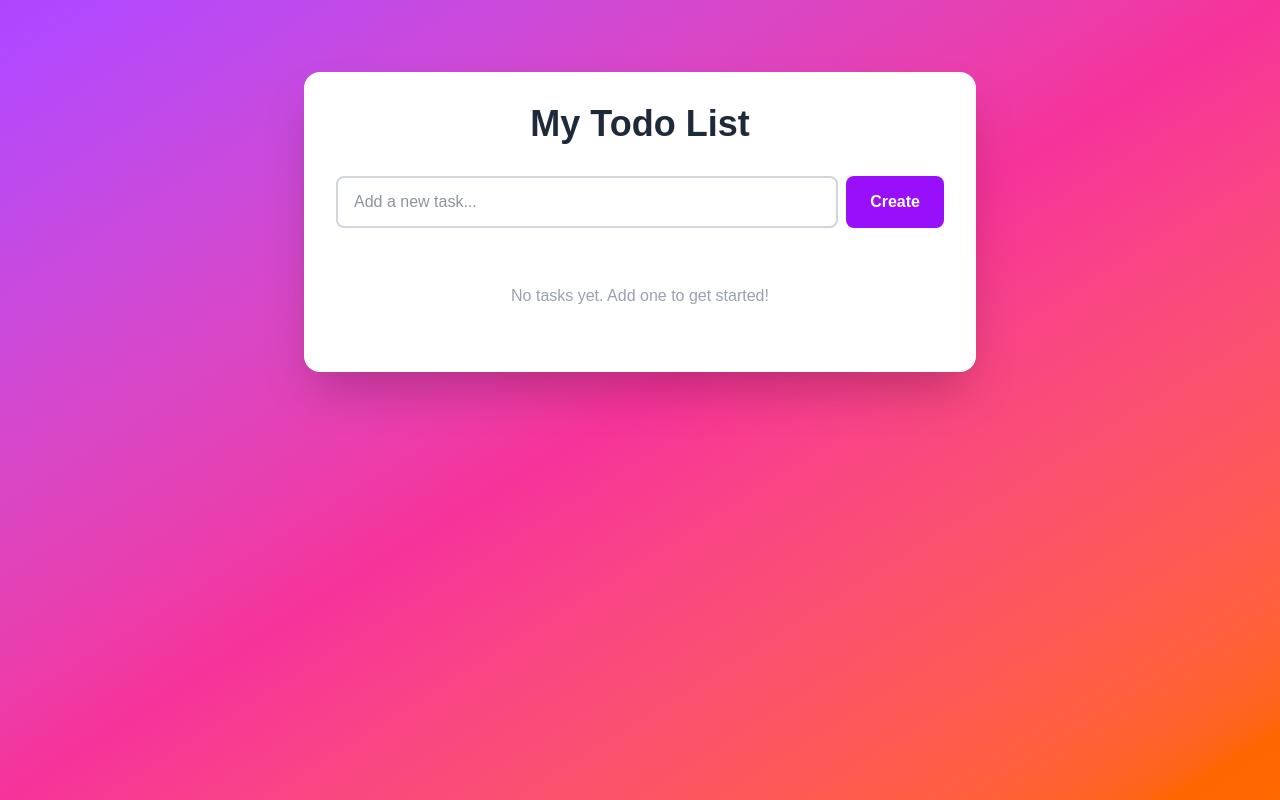
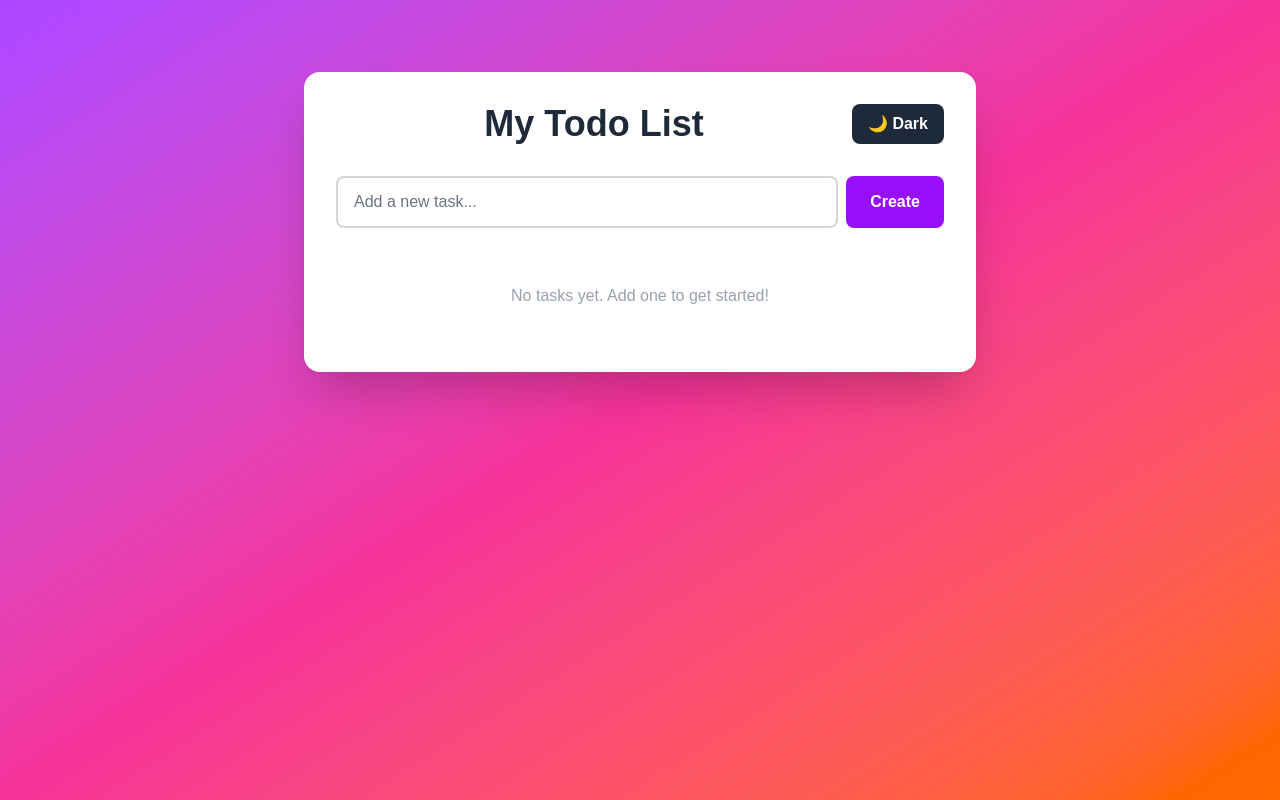
Before and after one commit to ns-test-org/test-app, a Next.js app in the folder packages/test-app/: page / in a window 1280 px wide. Built offline with nearby package versions, Linux system fonts and the light colour scheme.

Commit message:
AI chat session: Updated code and files

```diff
--- a/packages/test-app/src/app/page.tsx
+++ b/packages/test-app/src/app/page.tsx
@@ -11,6 +11,7 @@
 export default function TodoList() {
   const [todos, setTodos] = useState<Todo[]>([]);
   const [inputValue, setInputValue] = useState('');
+  const [isDarkMode, setIsDarkMode] = useState(false);
 
   const addTodo = () => {
     if (inputValue.trim() === '') return;
@@ -42,12 +43,34 @@
   };
 
   return (
-    <div className="min-h-screen bg-gradient-to-br from-purple-500 via-pink-500 to-orange-500 p-6">
+    <div className={`min-h-screen transition-colors duration-300 ${
+      isDarkMode
+        ? 'bg-gradient-to-br from-gray-900 via-gray-800 to-gray-900'
+        : 'bg-gradient-to-br from-purple-500 via-pink-500 to-orange-500'
+    } p-6`}>
       <div className="max-w-2xl mx-auto mt-12">
-        <div className="bg-white rounded-2xl shadow-2xl p-8">
-          <h1 className="text-4xl font-bold text-gray-800 mb-8 text-center">
-            My Todo List
-          </h1>
+        <div className={`rounded-2xl shadow-2xl p-8 transition-colors duration-300 ${
+          isDarkMode
+            ? 'bg-gray-800'
+            : 'bg-white'
+        }`}>
+          <div className="flex justify-between items-center mb-8">
+            <h1 className={`text-4xl font-bold text-center flex-1 ${
+              isDarkMode ? 'text-white' : 'text-gray-800'
+            }`}>
+              My Todo List
+            </h1>
+            <button
+              onClick={() => setIsDarkMode(!isDarkMode)}
+              className={`px-4 py-2 rounded-lg font-semibold transition-colors ${
+                isDarkMode
+                  ? 'bg-yellow-500 text-gray-900 hover:bg-yellow-400'
+                  : 'bg-gray-800 text-white hover:bg-gray-700'
+              }`}
+            >
+              {isDarkMode ? '☀️ Light' : '🌙 Dark'}
+            </button>
+          </div>
 
           {/* Input Section */}
           <div className="flex gap-2 mb-6">
@@ -57,11 +80,19 @@
               onChange={(e) => setInputValue(e.target.value)}
               onKeyPress={handleKeyPress}
               placeholder="Add a new task..."
-              className="flex-1 px-4 py-3 border-2 border-gray-300 rounded-lg focus:outline-none focus:border-purple-500 text-gray-800"
+              className={`flex-1 px-4 py-3 border-2 rounded-lg focus:outline-none transition-colors ${
+                isDarkMode
+                  ? 'bg-gray-700 border-gray-600 text-white placeholder-gray-400 focus:border-purple-400'
+                  : 'bg-white border-gray-300 text-gray-800 placeholder-gray-500 focus:border-purple-500'
+              }`}
             />
             <button
               onClick={addTodo}
-              className="px-6 py-3 bg-purple-600 text-white rounded-lg hover:bg-purple-700 transition-colors font-semibold"
+              className={`px-6 py-3 rounded-lg transition-colors font-semibold ${
+                isDarkMode
+                  ? 'bg-purple-600 text-white hover:bg-purple-700'
+                  : 'bg-purple-600 text-white hover:bg-purple-700'
+              }`}
             >
               Create
             </button>
@@ -70,14 +101,20 @@
           {/* Todo List */}
           <div className="space-y-3">
             {todos.length === 0 ? (
-              <p className="text-center text-gray-400 py-8">
+              <p className={`text-center py-8 ${
+                isDarkMode ? 'text-gray-400' : 'text-gray-400'
+              }`}>
                 No tasks yet. Add one to get started!
               </p>
             ) : (
               todos.map((todo) => (
                 <div
                   key={todo.id}
-                  className="flex items-center gap-3 p-4 bg-gray-50 rounded-lg hover:bg-gray-100 transition-colors"
+                  className={`flex items-center gap-3 p-4 rounded-lg transition-colors ${
+                    isDarkMode
+                      ? 'bg-gray-700 hover:bg-gray-600'
+                      : 'bg-gray-50 hover:bg-gray-100'
+                  }`}
                 >
                   <input
                     type="checkbox"
@@ -86,10 +123,10 @@
                     className="w-5 h-5 cursor-pointer accent-purple-600"
                   />
                   <span
-                    className={`flex-1 text-lg ${
+                    className={`flex-1 text-lg transition-colors ${
                       todo.completed
-                        ? 'line-through text-gray-400'
-                        : 'text-gray-800'
+                        ? isDarkMode ? 'line-through text-gray-500' : 'line-through text-gray-400'
+                        : isDarkMode ? 'text-white' : 'text-gray-800'
                     }`}
                   >
                     {todo.text}
@@ -107,7 +144,11 @@
 
           {/* Stats */}
           {todos.length > 0 && (
-            <div className="mt-6 pt-6 border-t border-gray-200 text-center text-gray-600">
+            <div className={`mt-6 pt-6 border-t text-center transition-colors ${
+              isDarkMode
+                ? 'border-gray-700 text-gray-300'
+                : 'border-gray-200 text-gray-600'
+            }`}>
               <p>
                 {todos.filter(t => t.completed).length} of {todos.length} tasks completed
               </p>
```
